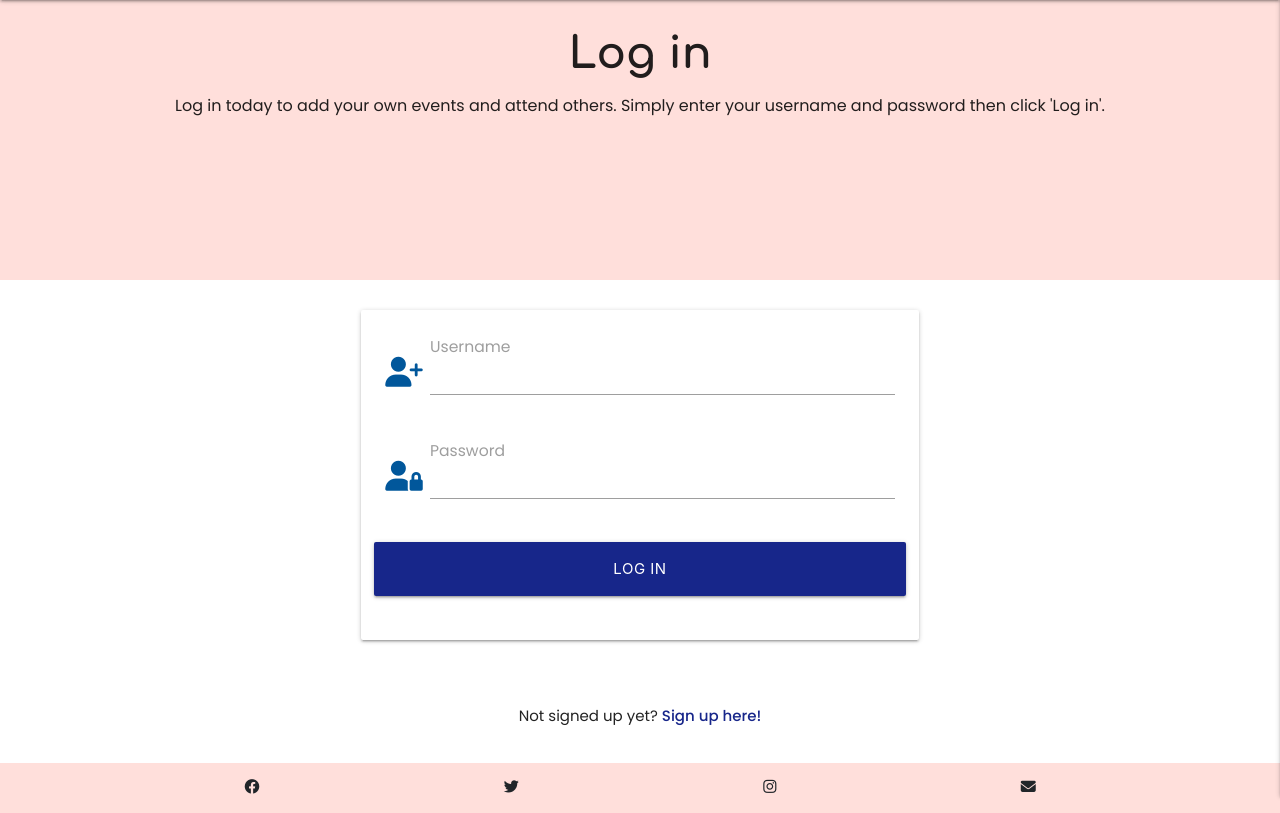
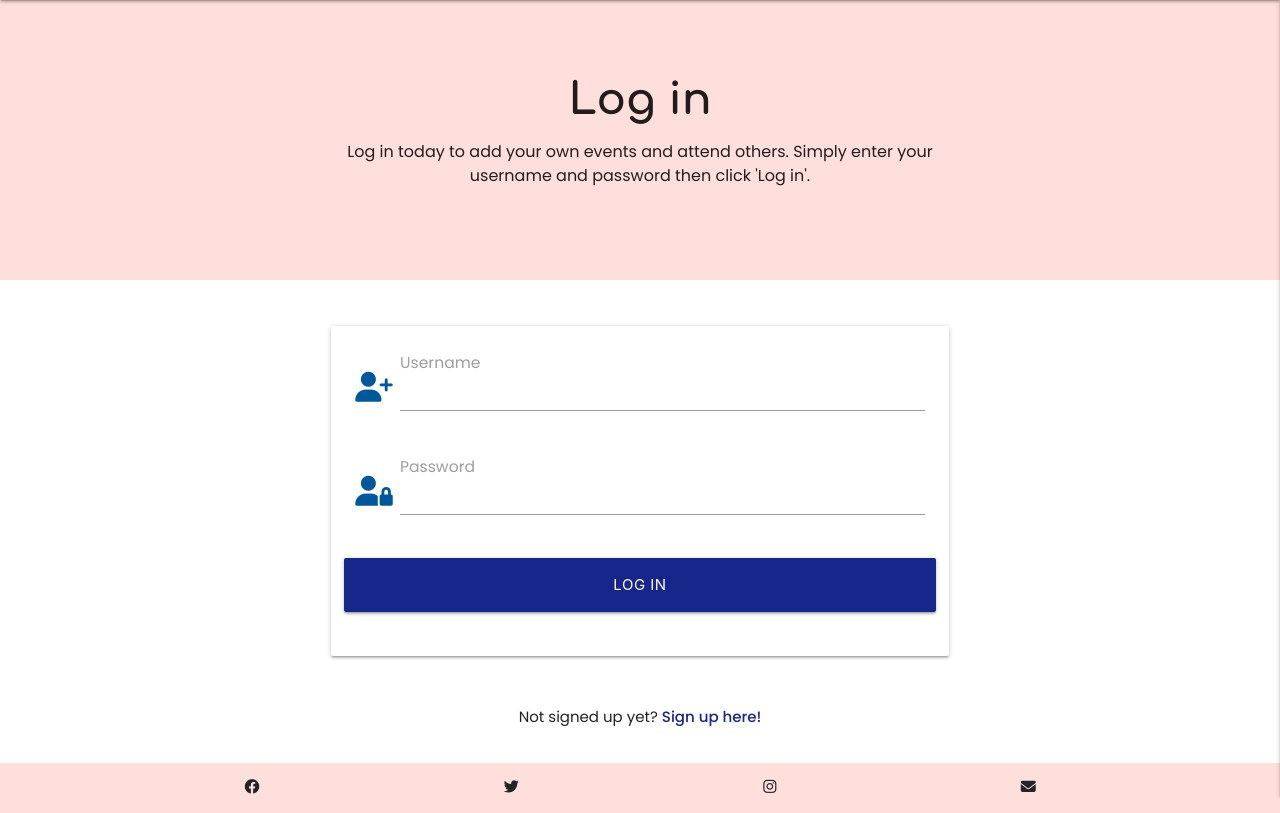
Before and after one commit to staceyJayneLewis/socialeyes, a Flask app: page /login in a window 1280 px wide. Shown: the part 64-877 px from the top of the page. Run offline with Flask 3, Linux system fonts and the light colour scheme; some libraries are stand-ins or nearby versions; some web fonts are replaced.

Commit message:
Fix: Form alignment on medium and large devices

```diff
--- a/static/css/style.css
+++ b/static/css/style.css
@@ -24,12 +24,12 @@ nav ul li :hover {
 .page-header {
     background-color: #ffdfdb;
     height: 35vh;
-    position:relative;
+    position: relative;
     text-align: center;
     font-size: 16px;
 }
 
-.page-content{
+.page-content {
     margin: 0;
     position: absolute;
     top: 50%;
@@ -155,6 +155,7 @@ footer {
     -ms-transform: translate(-50%, -50%);
     transform: translate(-50%, -50%);
 }
+
 /* end of code used from w3schools */
 
 
@@ -181,19 +182,16 @@ footer {
 }
 
 /* Log in Page */
-.login-panel {
-    margin: 2rem;
+/* Sign-up Page */
+.form-container {
+    margin-top: 10%;
+    margin-left: 5%;
+    margin-right: 5%;
 }
 
 .button-container>button {
     background-color: #17268A;
     color: #ffffff;
-}
-
-
-/* Sign-up Page */
-.sign-up-header {
-    padding-top: 2rem;
 }
 
 .sign_up_link,
@@ -208,7 +206,7 @@ footer {
     position: relative;
 }
 
-.profile-header > .card-panel {
+.profile-header>.card-panel {
     background-color: #ffffff;
     margin: 0;
     position: absolute;
@@ -256,11 +254,6 @@ label {
 /* medium screens */
 @media only screen and (min-width: 600px) {
 
-    .page-header>p {
-        padding-right: 5rem;
-        padding-left: 5rem;
-    }
-
     #hero-heading {
         top: 30%;
     }
@@ -271,6 +264,11 @@ label {
 
     .hero-center {
         top: 50%;
+    }
+
+    .form-container {
+        margin-left: 0;
+        margin-right: 0;
     }
 }
 
@@ -288,4 +286,8 @@ label {
     .hero-center {
         top: 30%;
     }
+
+    .form-container {
+        margin-top: 3%;
+    }
 }
--- a/templates/login.html
+++ b/templates/login.html
@@ -3,14 +3,17 @@
 {% block content %}
 
 <div class="page-header center-align">
-    <h3 class="sign-up-header">Log in</h3>
+    <div class="page-content">
+        <h3>Log in</h3>
         <p>Log in today to add your own events and attend others. Simply enter your username and password then
             click 'Log in'.</p>
     </div>
+</div>
 
+<div class="form-container">
     <div class="row">
-    <form class="col s12 m6 offset-m3 mt-3" method="POST" action="{{ url_for('login') }}">
-        <div class="card-panel login-panel">
+        <form class="col s12 m6 offset-m3" method="POST" action="{{ url_for('login') }}">
+            <div class="card-panel">
                 <div class="row">
                     <div class="input-field col s12 p-3">
                         <i class="fas fa-user-plus prefix light-blue-text text-darken-4"></i>
@@ -46,4 +49,5 @@
             </p>
         </div>
     </div>
+</div>
 {% endblock %}
```
Also changed, not shown: templates/sign_up.html (+8 -3 lines). Lines whose indentation alone changed are shown as unchanged.
